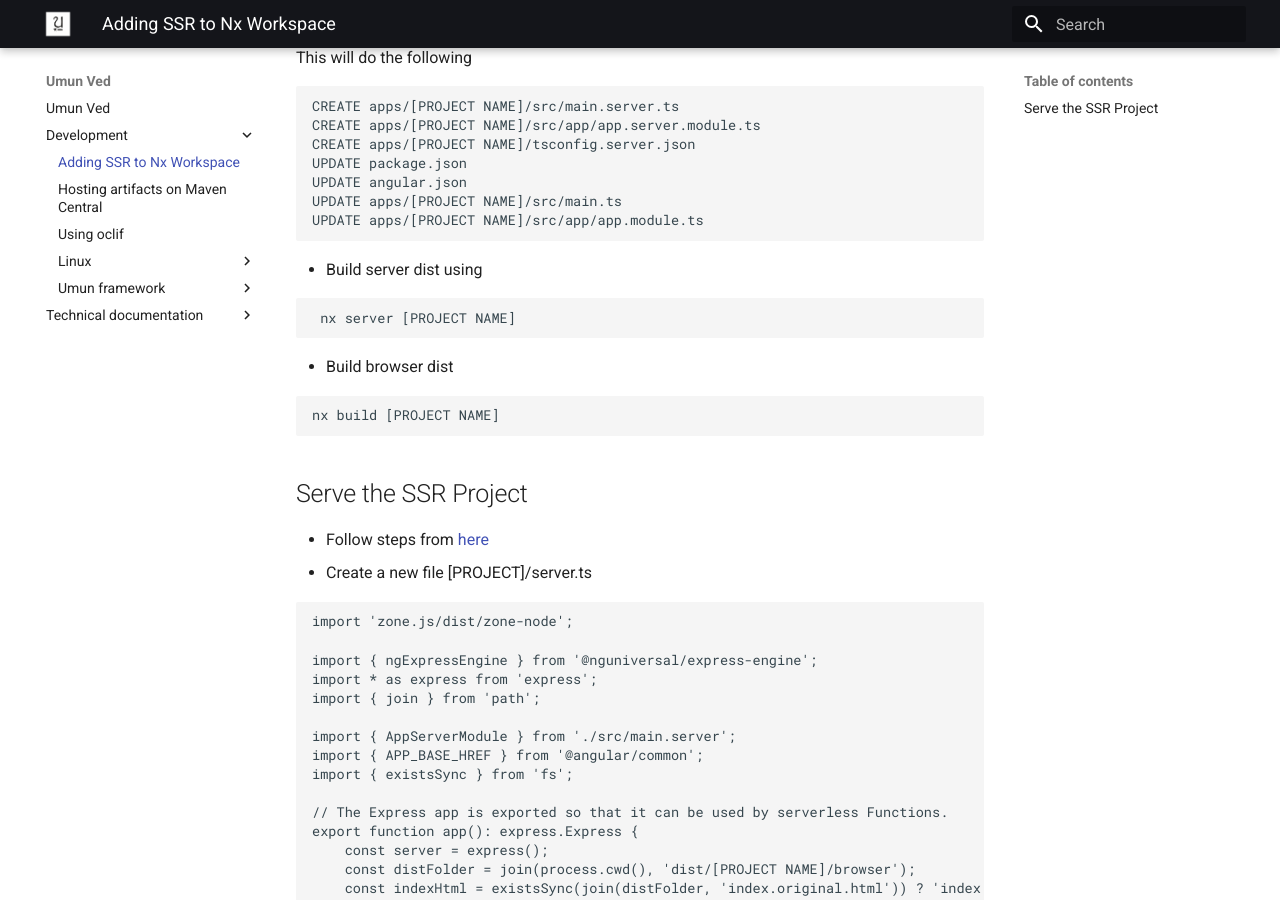
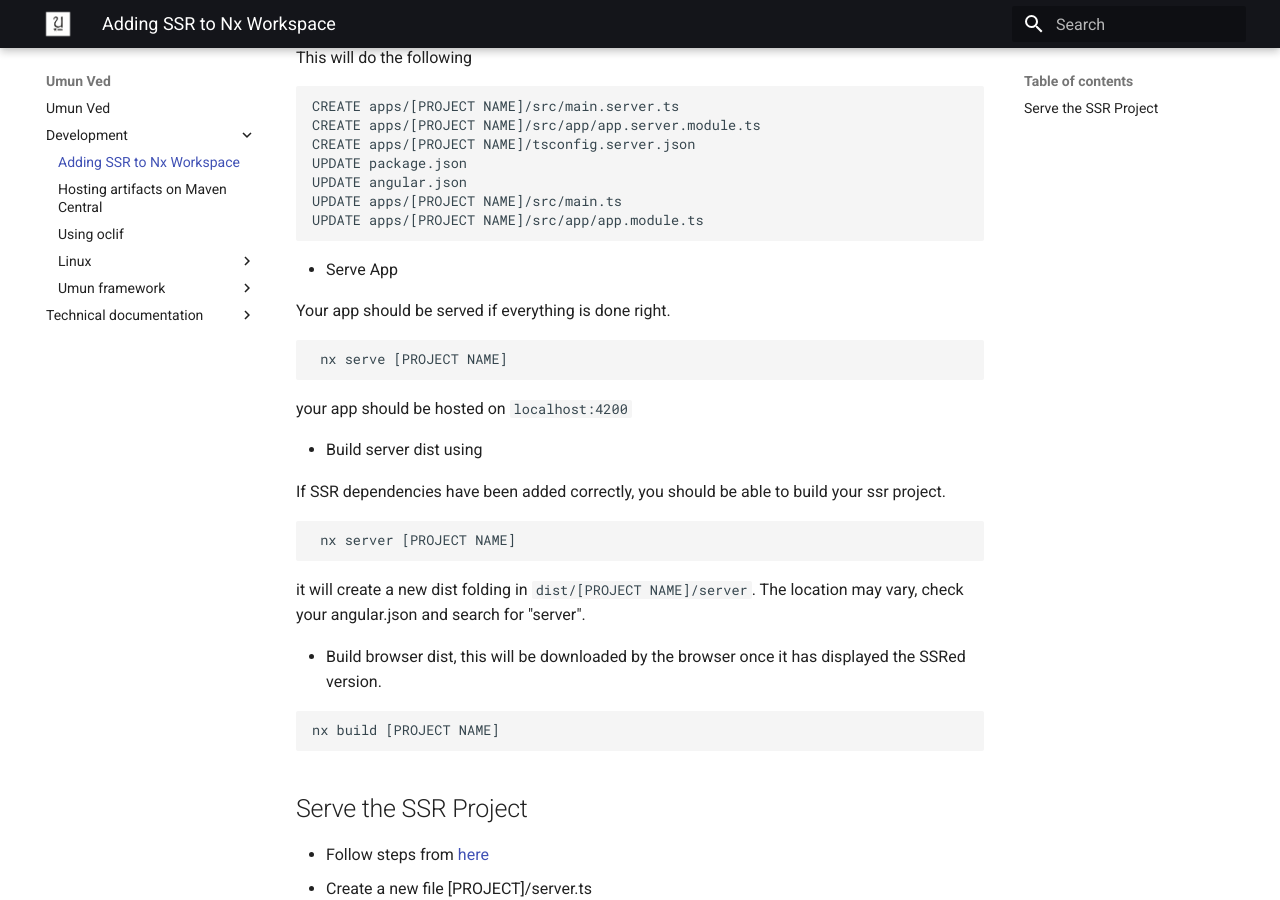
Before and after one commit to iAbhinav/testing-mkdocs, an MkDocs documentation site: the page built from docs/development/adding ssr.md, in a window 1280 px wide and 900 px high, scrolled down 530 px. Built offline with MkDocs 1.6.1 and Material for MkDocs 9.7.7, drawn with Linux system fonts in a browser that asks for light colours; some of the changed text lies outside the part shown.

Commit message:
verified the process

````diff
--- a/docs/development/adding ssr.md
+++ b/docs/development/adding ssr.md
@@ -37,13 +37,29 @@ UPDATE apps/[PROJECT NAME]/src/app/app.module.ts
 ```
 
 
+* Serve App
+
+Your app should be served if everything is done right.
+
+```
+ nx serve [PROJECT NAME]
+```
+
+your app should be hosted on `localhost:4200`
+
+
 * Build server dist using
+
+If SSR dependencies have been added correctly, you should be able to build your ssr project.
 
 ```
  nx server [PROJECT NAME]
 ```
 
-* Build browser dist
+it will create a new dist folding in `dist/[PROJECT NAME]/server`. The location may vary, check your angular.json and search for "server".
+
+
+* Build browser dist, this will be downloaded by the browser once it has displayed the SSRed version.
 
 ```
 nx build [PROJECT NAME]
@@ -127,6 +143,9 @@ export * from './src/main.server';
 * In the "server" target change `"main": "apps/[PROJECT NAME]/src/main.server.ts",` to `"main": "apps/[PROJECT NAME]/server.ts",`
 
   * and Create a new target "serve-ssr"
+
+this target will make SSR be served like an angular app with live reload and all the bells and whitles.
+
   ```
    "serve-ssr": {
           "builder": "@nguniversal/builders:ssr-dev-server",
@@ -143,11 +162,21 @@ export * from './src/main.server';
           "defaultConfiguration": "development"
         }
   ```
+
+
   > Had to use `"builder"` instead of executor as suggested in the article
 
   > `"server"` target is made while adding the schematic
 
 
+* Add this file to `tsconfig.server.ts`
+
+```
+ "files": [
+    "src/main.server.ts",
+    "server.ts"
+  ],
+```
 
 
 * Build SSR Server
@@ -164,6 +193,12 @@ export * from './src/main.server';
 
 > Check dist location from "ProjectName":"server" target in angular.json
 
+this will host on localhost:4000
+
+> might use a different port if 4000 is already in use
+
+
+
 
 
 * Serve the app using SSR
````
